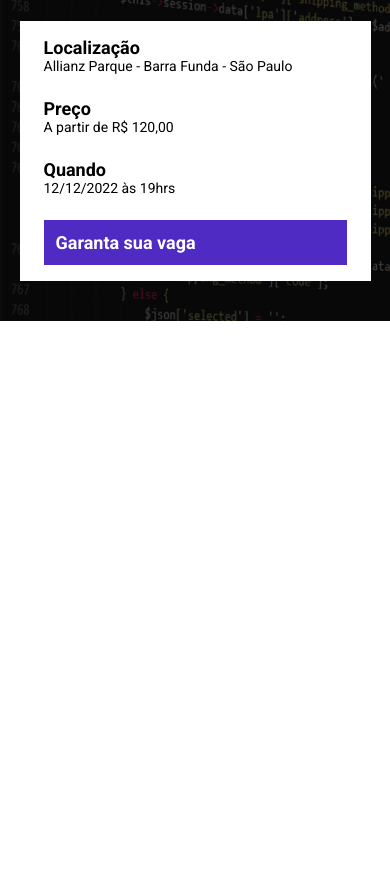
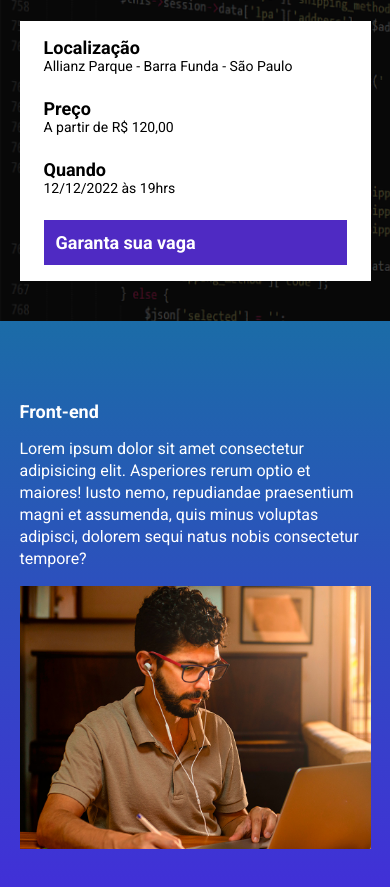
Before and after one commit to anapfreitas/ebac_tech_talks, a website built with Parcel: page src/index.html in a window 390 px wide. Shown: the part 163-1050 px from the top of the page. Before the commit the page ends 844 px from the top, so only its background shows below. Built offline with nearby package versions, Linux system fonts and the light colour scheme.

Commit message:
criando a seção event front-end

```diff
--- a/src/index.html
+++ b/src/index.html
@@ -36,6 +36,16 @@
         </div>
     </header>
 
+    <section class="event">
+        <div class="container">
+            <div class="event__details">
+                <h2 class="event__details__title">Front-end</h2>
+                <p class="event__details__description">Lorem ipsum dolor sit amet consectetur adipisicing elit. Asperiores rerum optio et maiores! Iusto nemo, repudiandae praesentium magni et assumenda, quis minus voluptas adipisci, dolorem sequi natus nobis consectetur tempore?</p>
+            </div>
+            <img class="event__image" src="./images/frontend.png" alt="frontend">
+        </div>
+    </section>
+
 
     <script src="scripts/main.js"></script>
 </body>
--- /dev/null
+++ b/src/styles/_event.scss
@@ -0,0 +1,43 @@
+.event {
+    padding: 80px 0;
+    background-image: linear-gradient(#1B6CA7, #442BDB);
+
+    .container {
+        display: flex;
+
+    }
+
+    &__image {
+        max-width: 360px;
+    }
+
+    &__details {
+        margin-right: 40px;
+
+        &__title {
+            font-size: 18px;
+            font-weight: bold;
+            margin-bottom: 16px;
+        }
+
+        &__description {
+            line-height: 22px;
+        }
+
+    }
+
+    @media (max-width: 640px) {
+        .container {
+            display: block;
+        }
+
+        &__image {
+            width: 100%;
+        }
+
+        &__details {
+            margin-right: 0;
+            margin-bottom: 16px;
+        }
+    }
+}
--- a/src/styles/main.scss
+++ b/src/styles/main.scss
@@ -1,6 +1,7 @@
 @use 'hero';
 @use 'components/infos_bar';
 @use 'components/buttons';
+@use 'event';
 
 * {
     margin: 0;
```
